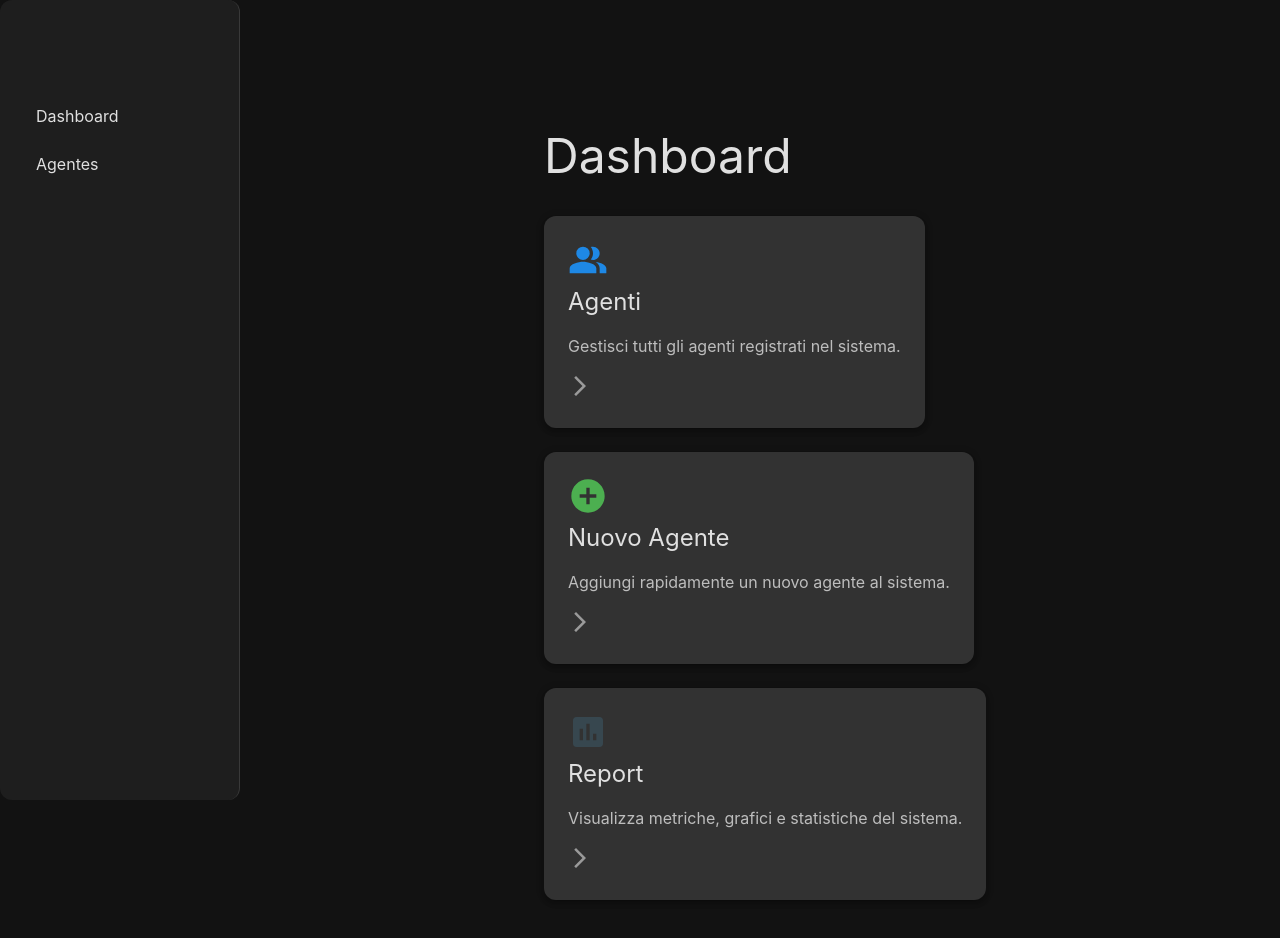
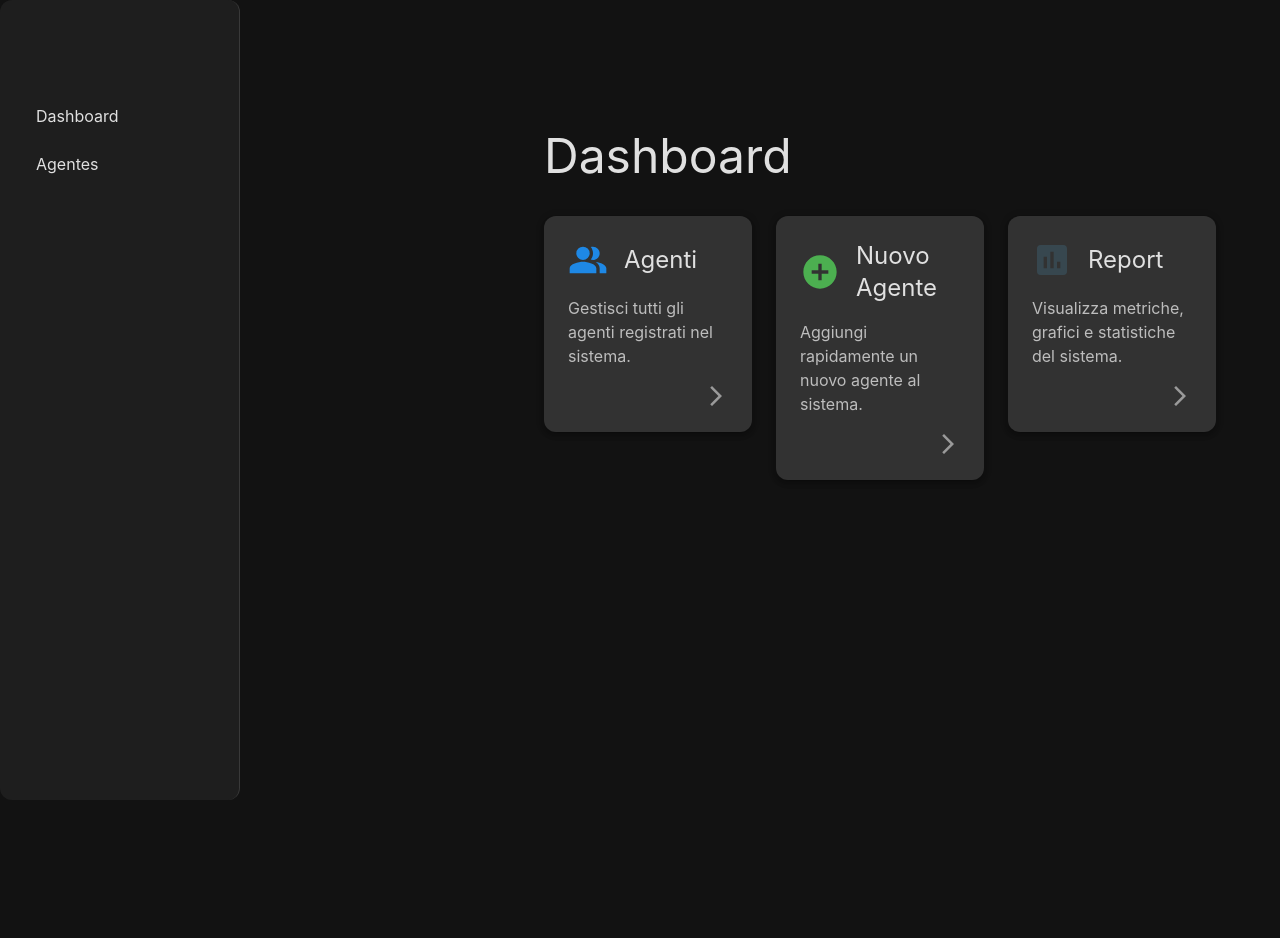
Before and after one commit to MauricioFrison-70/gestione-ordini-frontend, a React (Vite) app: page / in a window 1280 px wide. Shown: the top 938 px of the page. After the commit the page ends 800 px from the top, so only its background shows below. Built offline with nearby package versions, Linux system fonts and the light colour scheme.

Commit message:
fix: migra componentes para MUI v9

```diff
--- a/src/features/agentes/pages/Agentes.tsx
+++ b/src/features/agentes/pages/Agentes.tsx
@@ -21,32 +21,45 @@ import DeleteIcon from "@mui/icons-material/Delete";
 import AddCircleIcon from "@mui/icons-material/AddCircle";
 import CancelIcon from "@mui/icons-material/Cancel";
 import CheckCircleIcon from "@mui/icons-material/CheckCircle";
+import type { Agente } from "../types/agente";
+
+type ColunaOrdenacao = keyof Pick<Agente, "id" | "nome" | "email" | "tipoAgente" | "archiviato">;
 import InfoOutlinedIcon from "@mui/icons-material/InfoOutlined"; // 🔹 Ícone Dettagli
 
+async function buscarAgentes(): Promise<Agente[]> {
+  const response = await fetch("http://localhost:8081/api/agenti");
+
+  if (!response.ok) {
+    throw new Error("Erro ao carregar agentes");
+  }
+
+  return response.json() as Promise<Agente[]>;
+}
+
 export default function Agentes() {
-  const [agentes, setAgentes] = useState<any[]>([]);
+  const [agentes, setAgentes] = useState<Agente[]>([]);
   const [busca, setBusca] = useState("");
 
-  const [orderBy, setOrderBy] = useState("nome");
+  const [orderBy, setOrderBy] = useState<ColunaOrdenacao>("nome");
   const [order, setOrder] = useState<"asc" | "desc">("asc");
 
   const navigate = useNavigate();
 
   useEffect(() => {
-    carregarAgentes();
+    let componenteAtivo = true;
+
+    void buscarAgentes()
+      .then((data) => {
+        if (componenteAtivo) {
+          setAgentes(data);
+        }
+      })
+      .catch(() => alert("Erro ao carregar agentes"));
+
+    return () => {
+      componenteAtivo = false;
+    };
   }, []);
-
-  const carregarAgentes = async () => {
-    try {
-      const response = await fetch("http://localhost:8081/api/agenti");
-      if (response.ok) {
-        const data = await response.json();
-        setAgentes(data);
-      }
-    } catch {
-      alert("Erro ao carregar agentes");
-    }
-  };
 
   const excluirAgente = async (id: number) => {
     if (!confirm("Deseja realmente excluir este agente?")) return;
@@ -56,13 +69,13 @@ export default function Agentes() {
         method: "DELETE",
       });
 
-      if (response.ok) carregarAgentes();
+      if (response.ok) setAgentes(await buscarAgentes());
     } catch {
       alert("Erro ao excluir agente");
     }
   };
 
-  const handleSort = (column: string) => {
+  const handleSort = (column: ColunaOrdenacao) => {
     const isAsc = orderBy === column && order === "asc";
     setOrder(isAsc ? "desc" : "asc");
     setOrderBy(column);
@@ -80,7 +93,13 @@ export default function Agentes() {
 
   return (
     <Box>
-      <Box display="flex" justifyContent="space-between" alignItems="center" mb={3}>
+      <Box
+        sx={{
+          display: "flex",
+          justifyContent: "space-between",
+          alignItems: "center",
+          mb: 3
+        }}>
         <Typography variant="h1">Lista de Agentes</Typography>
 
         <IconButton color="success" onClick={() => navigate("/agentes/criar")}>
--- a/src/features/agentes/pages/CriarAgente.tsx
+++ b/src/features/agentes/pages/CriarAgente.tsx
@@ -54,9 +54,20 @@ export default function CriarAgente() {
   };
 
   return (
-    <Box display="flex" justifyContent="center" alignItems="flex-start" mt={4}>
+    <Box
+      sx={{
+        display: "flex",
+        justifyContent: "center",
+        alignItems: "flex-start",
+        mt: 4
+      }}>
       <Paper elevation={4} sx={{ width: 420, p: 5, pt: 6 }}>
-        <Box display="flex" alignItems="center" mb={4}>
+        <Box
+          sx={{
+            display: "flex",
+            alignItems: "center",
+            mb: 4
+          }}>
           <IconButton
             color="primary"
             onClick={() => navigate("/agentes")}
@@ -74,11 +85,12 @@ export default function CriarAgente() {
         <Box
           component="form"
           onSubmit={salvar}
-          display="flex"
-          flexDirection="column"
-          gap={3}
-          sx={{ mt: 2 }}
-        >
+          sx={{
+            display: "flex",
+            flexDirection: "column",
+            gap: 3,
+            mt: 2
+          }}>
           <TextField
             label="Nome"
             variant="outlined"
--- a/src/features/agentes/pages/Dashboard.tsx
+++ b/src/features/agentes/pages/Dashboard.tsx
@@ -1,4 +1,4 @@
-import { Box, Grid, Paper, Typography, IconButton } from "@mui/material";
+import { Box, Grid, Paper, Typography } from "@mui/material";
 
 import PeopleAltIcon from "@mui/icons-material/PeopleAlt";
 import AddCircleIcon from "@mui/icons-material/AddCircle";
@@ -21,7 +21,7 @@ export default function Dashboard() {
       <Grid container spacing={3}>
 
         {/* Card: Lista Agenti */}
-        <Grid item xs={12} md={4}>
+        <Grid size={{ xs: 12, md: 4 }}>
           <Paper
             elevation={4}
             sx={{
@@ -35,7 +35,12 @@ export default function Dashboard() {
             }}
             onClick={() => navigate("/agentes")}
           >
-            <Box display="flex" alignItems="center" gap={2}>
+            <Box
+              sx={{
+                display: "flex",
+                alignItems: "center",
+                gap: 2
+              }}>
               <PeopleAltIcon color="primary" sx={{ fontSize: 40 }} />
               <Typography variant="h5">Agenti</Typography>
             </Box>
@@ -44,14 +49,18 @@ export default function Dashboard() {
               Gestisci tutti gli agenti registrati nel sistema.
             </Typography>
 
-            <Box display="flex" justifyContent="flex-end">
+            <Box
+              sx={{
+                display: "flex",
+                justifyContent: "flex-end"
+              }}>
               <ArrowForwardIosIcon sx={{ opacity: 0.6 }} />
             </Box>
           </Paper>
         </Grid>
 
         {/* Card: Crea Nuovo Agente */}
-        <Grid item xs={12} md={4}>
+        <Grid size={{ xs: 12, md: 4 }}>
           <Paper
             elevation={4}
             sx={{
@@ -65,7 +74,12 @@ export default function Dashboard() {
             }}
             onClick={() => navigate("/agentes/criar")}
           >
-            <Box display="flex" alignItems="center" gap={2}>
+            <Box
+              sx={{
+                display: "flex",
+                alignItems: "center",
+                gap: 2
+              }}>
               <AddCircleIcon color="success" sx={{ fontSize: 40 }} />
               <Typography variant="h5">Nuovo Agente</Typography>
             </Box>
@@ -74,14 +88,18 @@ export default function Dashboard() {
               Aggiungi rapidamente un nuovo agente al sistema.
             </Typography>
 
-            <Box display="flex" justifyContent="flex-end">
+            <Box
+              sx={{
+                display: "flex",
+                justifyContent: "flex-end"
+              }}>
               <ArrowForwardIosIcon sx={{ opacity: 0.6 }} />
             </Box>
           </Paper>
         </Grid>
 
         {/* Card: Report e Statistiche */}
-        <Grid item xs={12} md={4}>
+        <Grid size={{ xs: 12, md: 4 }}>
           <Paper
             elevation={4}
             sx={{
@@ -95,7 +113,12 @@ export default function Dashboard() {
             }}
             onClick={() => navigate("/relatorios")}
           >
-            <Box display="flex" alignItems="center" gap={2}>
+            <Box
+              sx={{
+                display: "flex",
+                alignItems: "center",
+                gap: 2
+              }}>
               <AssessmentIcon color="secondary" sx={{ fontSize: 40 }} />
               <Typography variant="h5">Report</Typography>
             </Box>
@@ -104,7 +127,11 @@ export default function Dashboard() {
               Visualizza metriche, grafici e statistiche del sistema.
             </Typography>
 
-            <Box display="flex" justifyContent="flex-end">
+            <Box
+              sx={{
+                display: "flex",
+                justifyContent: "flex-end"
+              }}>
               <ArrowForwardIosIcon sx={{ opacity: 0.6 }} />
             </Box>
           </Paper>
--- a/src/features/agentes/pages/DettagliAgente.tsx
+++ b/src/features/agentes/pages/DettagliAgente.tsx
@@ -1,17 +1,18 @@
 import { useEffect, useState } from "react";
 import { useParams, useNavigate } from "react-router-dom";
 import { Box, Paper, Typography, Button, Divider } from "@mui/material";
+import type { Agente } from "../types/agente";
 
 export default function DettagliAgente() {
   const { id } = useParams();
   const navigate = useNavigate();
 
-  const [agente, setAgente] = useState<any>(null);
+  const [agente, setAgente] = useState<Agente | null>(null);
 
   useEffect(() => {
     fetch(`http://localhost:8081/api/agenti/${id}`)
       .then((res) => res.json())
-      .then((data) => setAgente(data))
+      .then((data: Agente) => setAgente(data))
       .catch(() => alert("Erro ao carregar detalhes do agente"));
   }, [id]);
 
@@ -24,9 +25,16 @@ export default function DettagliAgente() {
   }
 
   return (
-    <Box display="flex" justifyContent="center" mt={5}>
+    <Box
+      sx={{
+        display: "flex",
+        justifyContent: "center",
+        mt: 5
+      }}>
       <Paper elevation={4} sx={{ width: 480, p: 4 }}>
-        <Typography variant="h4" mb={3}>
+        <Typography variant="h4" sx={{
+          mb: 3
+        }}>
           Dettagli dell’Agente
         </Typography>
 
@@ -63,7 +71,11 @@ export default function DettagliAgente() {
 
         <Divider sx={{ my: 3 }} />
 
-        <Box display="flex" justifyContent="space-between">
+        <Box
+          sx={{
+            display: "flex",
+            justifyContent: "space-between"
+          }}>
           <Button
             variant="outlined"
             color="primary"
--- a/src/features/agentes/pages/EditarAgente.tsx
+++ b/src/features/agentes/pages/EditarAgente.tsx
@@ -79,9 +79,20 @@ export default function EditarAgente() {
   };
 
   return (
-    <Box display="flex" justifyContent="center" alignItems="flex-start" mt={4}>
+    <Box
+      sx={{
+        display: "flex",
+        justifyContent: "center",
+        alignItems: "flex-start",
+        mt: 4
+      }}>
       <Paper elevation={4} sx={{ width: 420, p: 5, pt: 6 }}>
-        <Box display="flex" alignItems="center" mb={4}>
+        <Box
+          sx={{
+            display: "flex",
+            alignItems: "center",
+            mb: 4
+          }}>
           <IconButton
             color="primary"
             onClick={() => navigate("/agentes")}
@@ -98,7 +109,11 @@ export default function EditarAgente() {
 
         <Box sx={{ mt: 2 }}>
           {!carregado && (
-            <Typography textAlign="center" mt={2}>
+            <Typography
+              sx={{
+                textAlign: "center",
+                mt: 2
+              }}>
               Carregando dados...
             </Typography>
           )}
@@ -107,10 +122,11 @@ export default function EditarAgente() {
             <Box
               component="form"
               onSubmit={salvarAlteracoes}
-              display="flex"
-              flexDirection="column"
-              gap={3}
-            >
+              sx={{
+                display: "flex",
+                flexDirection: "column",
+                gap: 3
+              }}>
               <TextField
                 label="Nome"
                 variant="outlined"
--- a/src/features/agentes/pages/ExcluirAgente.tsx
+++ b/src/features/agentes/pages/ExcluirAgente.tsx
@@ -1,21 +1,22 @@
 import { useState } from "react";
+import type { Agente } from "../types/agente";
 
 export default function ExcluirAgente() {
   const [id, setId] = useState("");
-  const [agente, setAgente] = useState<any>(null);
+  const [agente, setAgente] = useState<Agente | null>(null);
 
   const buscarAgente = async () => {
     try {
       const response = await fetch(`http://localhost:8081/api/agenti/${id}`);
 
       if (response.ok) {
-        const data = await response.json();
+        const data = await response.json() as Agente;
         setAgente(data);
       } else {
         alert("Agente non trovato");
         setAgente(null);
       }
-    } catch (error) {
+    } catch {
       alert("Errore di connessione");
     }
   };
@@ -36,7 +37,7 @@ export default function ExcluirAgente() {
       } else {
         alert("Errore nell'eliminazione dell'agente");
       }
-    } catch (error) {
+    } catch {
       alert("Errore di connessione");
     }
   };
--- /dev/null
+++ b/src/features/agentes/types/agente.ts
@@ -0,0 +1,17 @@
+export type TipoAgente = 'CLIENTE' | 'FORNITORE' | 'TRASPORTATORE' | 'VENDITORE'
+
+export interface Agente {
+  id: number
+  nome: string
+  email: string
+  tipoAgente: TipoAgente
+  archiviato: boolean
+  dataRegistrazione: string
+}
+
+export interface AgenteRequest {
+  nome: string
+  email: string
+  tipoAgente: TipoAgente
+  archiviato: boolean
+}
--- a/src/main.tsx
+++ b/src/main.tsx
@@ -1,4 +1,3 @@
-import React from "react";
 import ReactDOM from "react-dom/client";
 import App from "./App";
 import { ThemeProvider, CssBaseline } from "@mui/material";
```
Also changed, not shown: src/services/agenteService.ts (+6 -4 lines).
